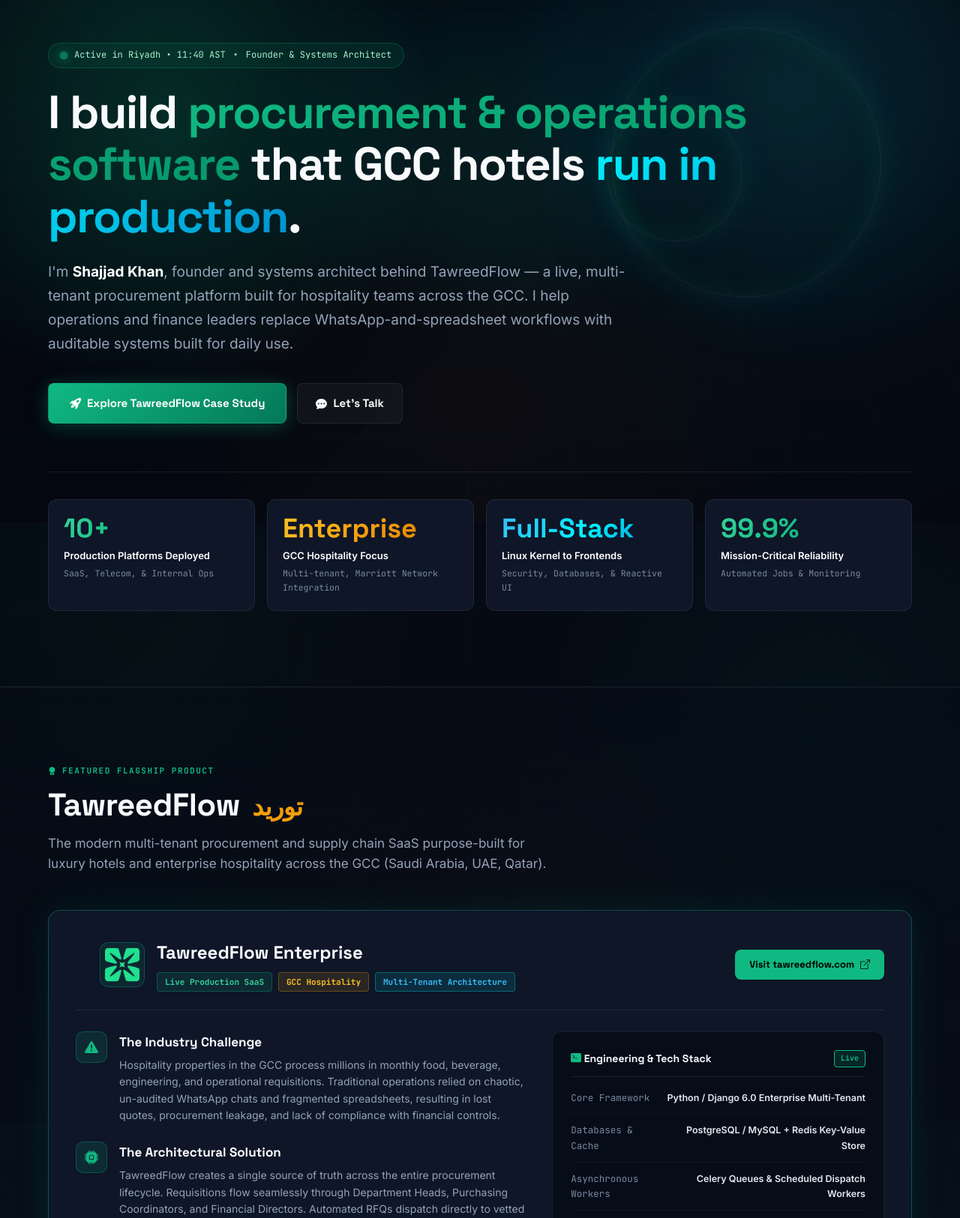
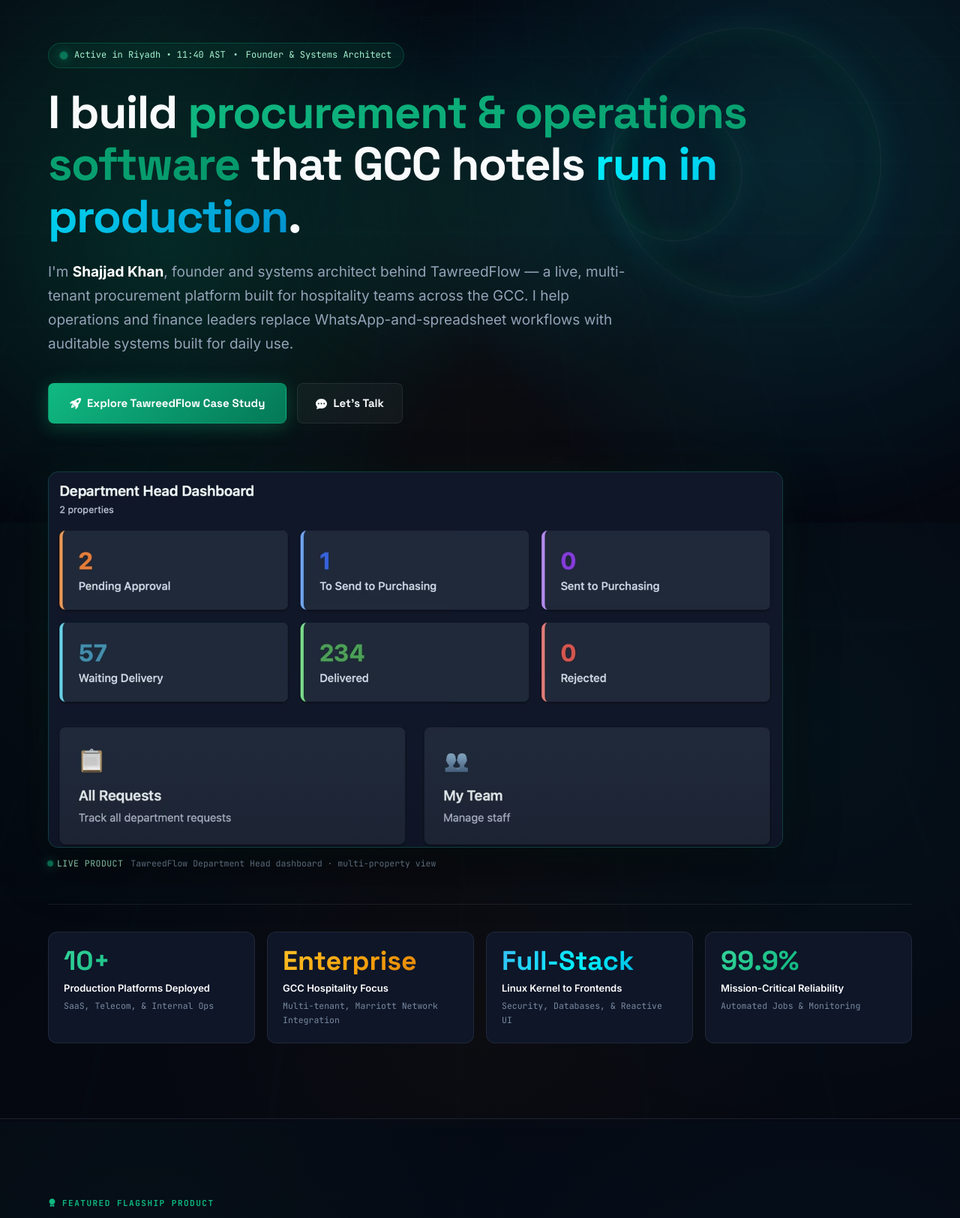
Before and after one commit to ShajjadKhan/p-portfolio, a Flask app: page / in a window 1280 px wide. Shown: the part 103-1728 px from the top of the page at 75% size. Run offline with Flask 3, Linux system fonts and the light colour scheme; some libraries are stand-ins or nearby versions.

Commit message:
feat: add live TawreedFlow department head visual to hero

```diff
--- a/static/css/style.css
+++ b/static/css/style.css
@@ -671,6 +671,63 @@ body {
     align-items: center;
     gap: 14px;
     margin-bottom: 64px;
+}
+
+/* Hero product visual */
+.hero-product-visual {
+    max-width: 980px;
+    margin: 0 0 44px;
+}
+
+.hero-product-frame {
+    position: relative;
+    overflow: hidden;
+    border: 1px solid rgba(16, 185, 129, 0.24);
+    border-radius: 14px;
+    background: #111729;
+    box-shadow:
+        0 24px 70px rgba(0, 0, 0, 0.45),
+        0 0 0 1px rgba(255, 255, 255, 0.03) inset,
+        0 0 45px rgba(16, 185, 129, 0.08);
+}
+
+.hero-product-frame::after {
+    content: "";
+    position: absolute;
+    inset: 0;
+    pointer-events: none;
+    background: linear-gradient(180deg, rgba(5, 8, 17, 0) 72%, rgba(5, 8, 17, 0.16));
+}
+
+.hero-product-frame img {
+    display: block;
+    width: 100%;
+    height: auto;
+}
+
+.hero-product-caption {
+    display: flex;
+    align-items: center;
+    flex-wrap: wrap;
+    gap: 10px;
+    margin-top: 12px;
+    font-family: var(--font-mono);
+    font-size: 11.5px;
+    color: var(--text-dim);
+}
+
+.hero-product-live {
+    display: inline-flex;
+    align-items: center;
+    gap: 6px;
+    color: #a7f3d0;
+    text-transform: uppercase;
+    letter-spacing: 0.04em;
+}
+
+.hero-product-live .pulse-beacon {
+    width: 6px;
+    height: 6px;
 }
 
 /* Metrics Strip */
@@ -2124,6 +2181,13 @@ body {
         width: 100%;
         justify-content: center;
     }
+    .hero-product-visual {
+        margin-bottom: 32px;
+    }
+    .hero-product-caption {
+        gap: 6px;
+        font-size: 10.5px;
+    }
     .metrics-strip {
         grid-template-columns: 1fr;
     }
@@ -2267,6 +2331,7 @@ body {
 .hero-content > *:nth-child(3) { animation-delay: .16s; }
 .hero-content > *:nth-child(4) { animation-delay: .24s; }
 .hero-content > *:nth-child(5) { animation-delay: .34s; }
+.hero-content > *:nth-child(6) { animation-delay: .42s; }
 
 .hero-title .gradient-text-emerald,
 .hero-title .gradient-text-cyan {
--- a/templates/index.html
+++ b/templates/index.html
@@ -33,7 +33,7 @@
     <link rel="preload" href="{{ url_for('static', filename='fonts/space-grotesk-latin.woff2') }}" as="font" type="font/woff2" crossorigin>
     <link rel="stylesheet" href="{{ url_for('static', filename='css/fonts.css') }}?v=1.0">
 
-    <link rel="stylesheet" href="{{ url_for('static', filename='css/style.css') }}?v=2.4">
+    <link rel="stylesheet" href="{{ url_for('static', filename='css/style.css') }}?v=2.5">
     <meta name="theme-color" content="#050811">
     <link rel="icon" type="image/svg+xml" href="{{ url_for('static', filename='images/favicon.svg') }}">
     <link rel="icon" type="image/png" sizes="32x32" href="{{ url_for('static', filename='images/favicon-32.png') }}">
@@ -170,6 +170,28 @@
                         <svg class="bi-icon" aria-hidden="true" focusable="false"><use href="#bi-chat-dots-fill"></use></svg>
                         <span>Let's Talk</span>
                     </a>
+                </div>
+
+                <div class="hero-product-visual">
+                    <div class="hero-product-frame">
+                        <picture>
+                            <source type="image/avif"
+                                    srcset="{{ url_for('static', filename='images/tawreedflow-dashboard-head-900.avif') }} 900w, {{ url_for('static', filename='images/tawreedflow-dashboard-head-1400.avif') }} 1400w, {{ url_for('static', filename='images/tawreedflow-dashboard-head-1850.avif') }} 1850w"
+                                    sizes="(max-width: 768px) calc(100vw - 32px), (max-width: 1200px) 90vw, 980px">
+                            <source type="image/webp"
+                                    srcset="{{ url_for('static', filename='images/tawreedflow-dashboard-head-900.webp') }} 900w, {{ url_for('static', filename='images/tawreedflow-dashboard-head-1400.webp') }} 1400w, {{ url_for('static', filename='images/tawreedflow-dashboard-head-1850.webp') }} 1850w"
+                                    sizes="(max-width: 768px) calc(100vw - 32px), (max-width: 1200px) 90vw, 980px">
+                            <img src="{{ url_for('static', filename='images/tawreedflow-dashboard-head-1850.png') }}"
+                                 srcset="{{ url_for('static', filename='images/tawreedflow-dashboard-head-900.png') }} 900w, {{ url_for('static', filename='images/tawreedflow-dashboard-head-1850.png') }} 1850w"
+                                 sizes="(max-width: 768px) calc(100vw - 32px), (max-width: 1200px) 90vw, 980px"
+                                 alt="TawreedFlow Department Head dashboard showing multi-property requisition metrics and team management actions."
+                                 width="1850" height="945" loading="eager" decoding="async">
+                        </picture>
+                    </div>
+                    <div class="hero-product-caption">
+                        <span class="hero-product-live"><span class="pulse-beacon" aria-hidden="true"></span> Live product</span>
+                        <span>TawreedFlow Department Head dashboard &middot; multi-property view</span>
+                    </div>
                 </div>
 
                 <!-- Live Metrics Strip -->
```
Also changed, not shown: static/images/tawreedflow-dashboard-head-1400.avif (added), static/images/tawreedflow-dashboard-head-1400.webp (added), static/images/tawreedflow-dashboard-head-1850.avif (added), static/images/tawreedflow-dashboard-head-1850.png (added), static/images/tawreedflow-dashboard-head-1850.webp (added), static/images/tawreedflow-dashboard-head-900.avif (added), static/images/tawreedflow-dashboard-head-900.png (added), static/images/tawreedflow-dashboard-head-900.webp (added).
